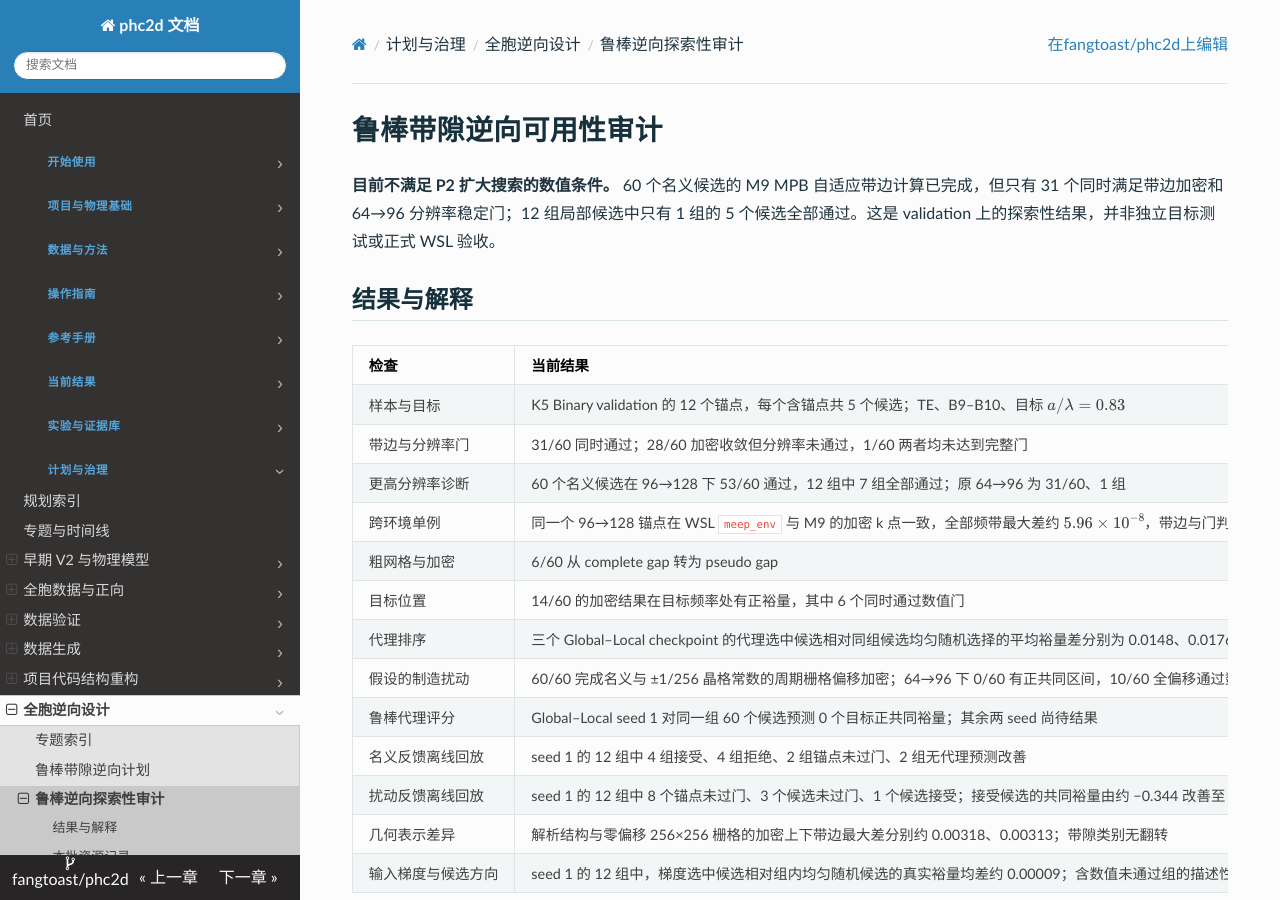
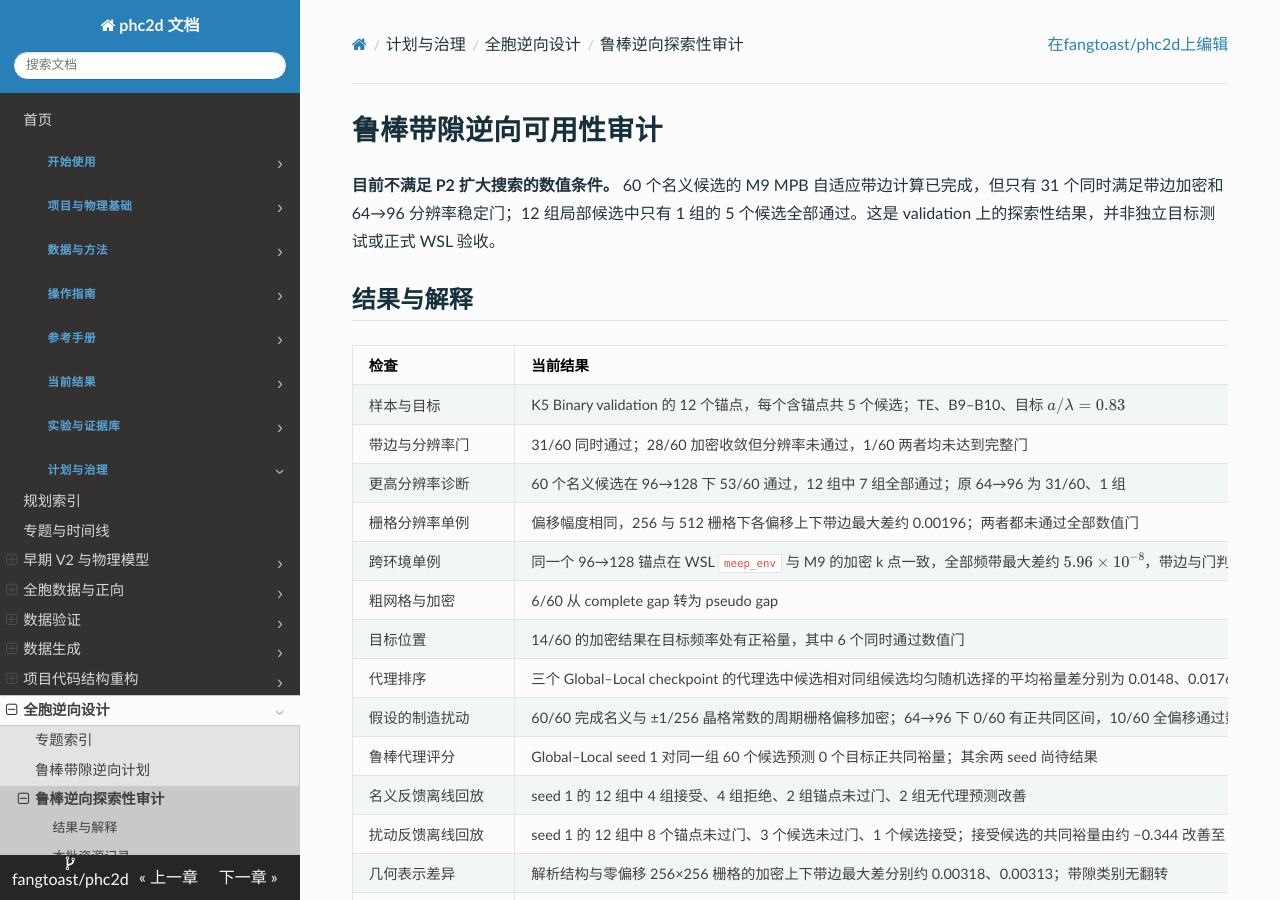
Before and after one commit to fangtoast/phc2d, an MkDocs documentation site: the page built from docs/results/inverse/鲁棒带隙逆向可用性审计.md, in a window 1280 px wide and 900 px high. Built offline with MkDocs 1.6.1, drawn with Linux system fonts in a browser that asks for light colours.

Commit message:
Record grid resolution diagnostic

```diff
--- a/docs/results/inverse/鲁棒带隙逆向可用性审计.md
+++ b/docs/results/inverse/鲁棒带隙逆向可用性审计.md
@@ -36,6 +36,7 @@ source_artifacts:
 | 样本与目标 | K5 Binary validation 的 12 个锚点，每个含锚点共 5 个候选；TE、B9–B10、目标 $a/\lambda=0.83$ | 样本与频率在查看开发分布后确定，不是预注册测试 |
 | 带边与分辨率门 | 31/60 同时通过；28/60 加密收敛但分辨率未通过，1/60 两者均未达到完整门 | 主要瓶颈是当前结构上的分辨率，而非求解任务失败 |
 | 更高分辨率诊断 | 60 个名义候选在 96→128 下 53/60 通过，12 组中 7 组全部通过；原 64→96 为 31/60、1 组 | 6 个候选仍未通过分辨率门、1 个未通过加密门；两套协议分别记录 |
+| 栅格分辨率单例 | 偏移幅度相同，256 与 512 栅格下各偏移上下带边最大差约 0.00196；两者都未通过全部数值门 | 栅格表示会影响该例的求解与门判定，12 个锚点的配对诊断正在运行 |
 | 跨环境单例 | 同一个 96→128 锚点在 WSL `meep_env` 与 M9 的加密 k 点一致，全部频带最大差约 $5.96\times10^{-8}$，带边与门判断一致 | 仅为单结构复算，不代表整批的 WSL 正式验收 |
 | 粗网格与加密 | 6/60 从 complete gap 转为 pseudo gap | 固定 81 点会给部分候选产生错误的带隙判断 |
 | 目标位置 | 14/60 的加密结果在目标频率处有正裕量，其中 6 个同时通过数值门 | 这些是有限局部 k 搜索结果，不证明连续 BZ 全局极值 |
```
